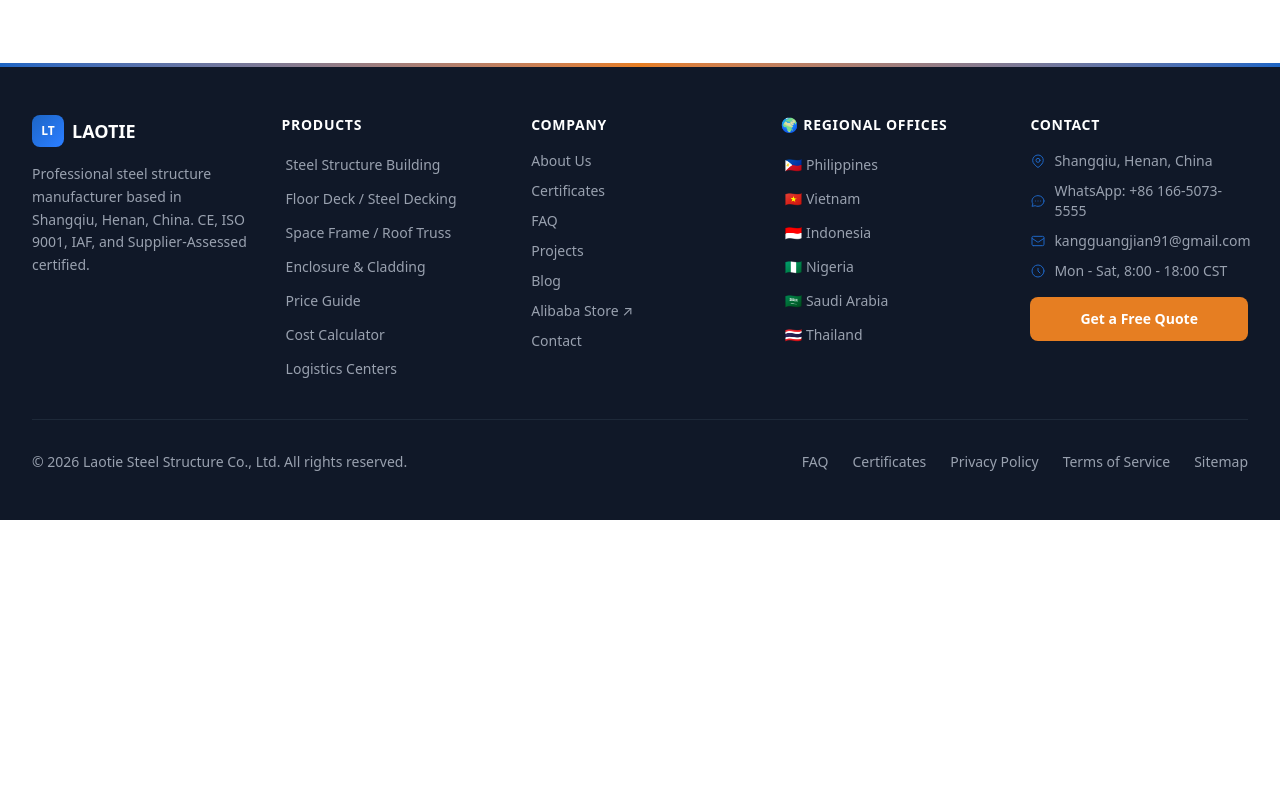
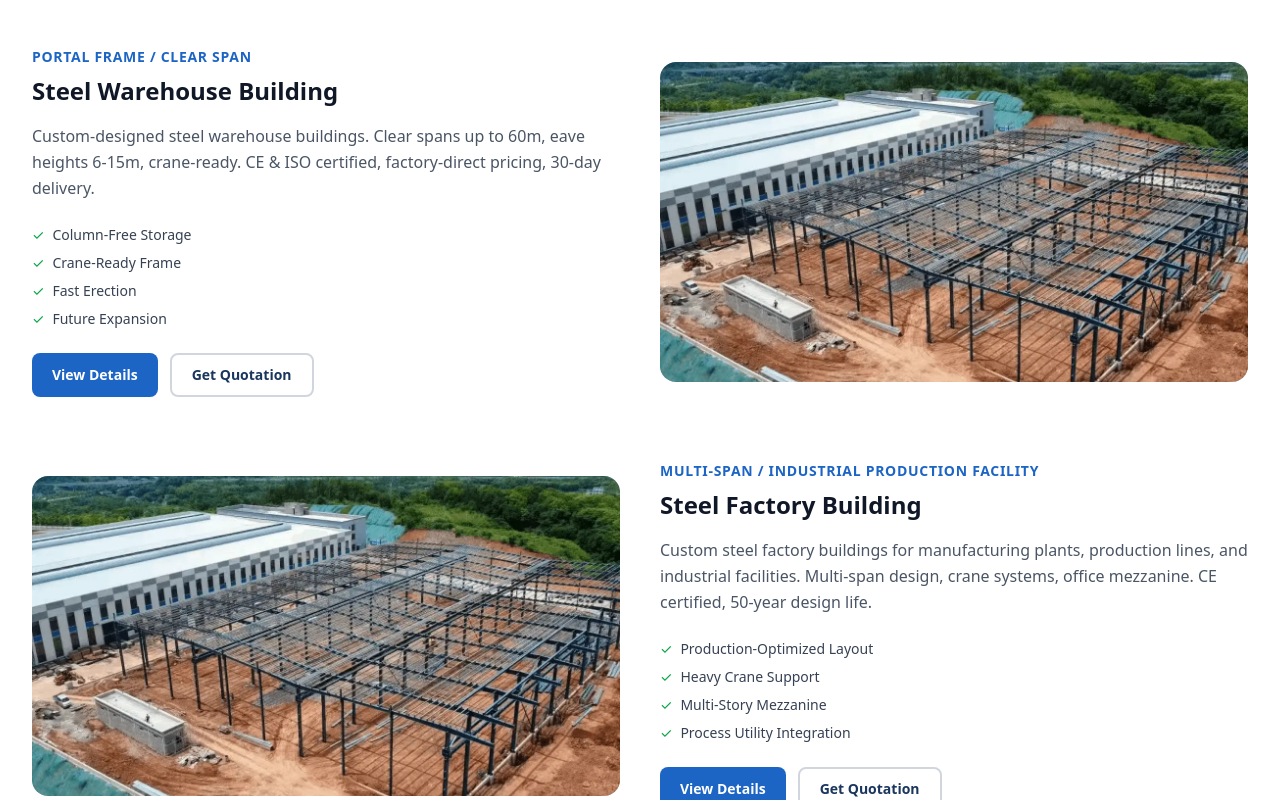
Before and after one commit to kangguangjian91-max/Laotie, a Next.js app: page /products in a window 1280 px wide. Shown: the part 2100-2900 px from the top of the page. Before the commit the page ends 2620 px from the top, so only its background shows below. Built offline with nearby package versions, Linux system fonts and the light colour scheme.

Commit message:
新增3个产品详情页：Steel Warehouse / Factory Building / Workshop + 关联博客 + 价格Schema自适应

```diff
--- a/src/app/products/[slug]/page.tsx
+++ b/src/app/products/[slug]/page.tsx
@@ -82,6 +82,21 @@ const productRelatedBlogs: Record<string, string[]> = {
     "steel-structure-installation-guide-erection-process",
     "ce-iso-certified-steel-structures",
     "factory-tour-5000-tons-monthly-production",
+  ],
+  "steel-warehouse": [
+    "how-to-build-steel-warehouse-step-by-step",
+    "steel-structure-warehouse-design-guide",
+    "steel-structure-cost-per-square-meter-2026",
+  ],
+  "steel-factory-building": [
+    "steel-structure-vs-concrete-building-comparison",
+    "steel-structure-production-china-manufacturing-guide",
+    "steel-structure-installation-guide-erection-process",
+  ],
+  "steel-workshop": [
+    "prefabricated-steel-building-complete-guide",
+    "steel-structure-design-guide-beginners",
+    "steel-structure-cost-guide-2025",
   ],
 };
 
--- a/src/app/products/page.tsx
+++ b/src/app/products/page.tsx
@@ -6,8 +6,8 @@ import { products } from "@/data/products";
 import { ArrowLeft } from "lucide-react";
 
 export const metadata = {
-  title: "Steel Structure Products | Portal Frame, Floor Deck & More",
-  description: "CE & ISO certified steel structure products: portal frame, floor deck, space frame, cladding system. 50-year design life. Request a free quote.",
+  title: "Steel Structure Products | Portal Frame, Factory, Warehouse & More",
+  description: "CE & ISO certified steel structure products: warehouse buildings, factory buildings, workshops, portal frames, floor deck, space frame, cladding system. 50-year design life. Free quote.",
   openGraph: {
     title: "Steel Structure Products | Laotie Steel",
     description: "Portal frame buildings, floor deck systems, space frames, and enclosure cladding. CE & ISO certified, factory direct pricing.",
@@ -44,8 +44,8 @@ const productSchemas = products.map((p, i) => ({
   offers: {
     "@type": "AggregateOffer",
     priceCurrency: "USD",
-    lowPrice: i === 1 ? "8" : i === 3 ? "10" : "25",
-    highPrice: i === 1 ? "15" : i === 3 ? "20" : "110",
+    lowPrice: p.schemaPriceLow,
+    highPrice: p.schemaPriceHigh,
     offerCount: "1",
     availability: "https://schema.org/InStock",
   },
--- a/src/data/products.ts
+++ b/src/data/products.ts
@@ -183,6 +183,133 @@ For cold storage and food processing projects, we supply PIR-cored panels with f
     schemaPriceLow: "10",
     schemaPriceHigh: "20",
   },
+  {
+    slug: "steel-warehouse",
+    title: "Steel Warehouse Building",
+    subtitle: "Portal Frame / Clear Span",
+    description:
+      "Custom-designed steel warehouse buildings. Clear spans up to 60m, eave heights 6-15m, crane-ready. CE & ISO certified, factory-direct pricing, 30-day delivery.",
+    overview: `A well-designed steel warehouse is the backbone of efficient logistics and storage operations. Our steel warehouse buildings are engineered for maximum storage density, operational flexibility, and long-term durability — with clear spans up to 60 meters and zero interior columns.
+
+Every steel warehouse is custom-designed to your specific requirements: dimensions, bay spacing, eave height, mezzanine floors, dock doors, and crane systems. We use advanced 3D modeling and FEA analysis to optimize the structural design for your local wind, snow, and seismic conditions.
+
+All steel warehouse structures are fabricated in our 20,000 sqm factory with 5 production lines running 24/7. Typical lead time is 30 working days from design approval to shipment. Full engineering drawings, erection manual, and remote installation support included.`,
+    specifications: [
+      { label: "Clear Span", value: "Up to 60m (no interior columns)" },
+      { label: "Eave Height", value: "6m, 9m, 12m, 15m standard" },
+      { label: "Bay Spacing", value: "6m — 9m (optimized for cost)" },
+      { label: "Crane Capacity", value: "Up to 50 tons overhead crane" },
+      { label: "Roof Load", value: "0.3 — 2.0 kN/m² (snow/wind design)" },
+      { label: "Steel Grade", value: "Q355B (S355 equivalent), EN 10025" },
+      { label: "Coating System", value: "Epoxy primer + PU topcoat, custom RAL" },
+      { label: "Fire Protection", value: "Intumescent coating / sprinkler-ready" },
+      { label: "Design Life", value: "50 years with standard maintenance" },
+    ],
+    features: [
+      "Column-Free Storage — clear spans up to 60m maximize rack layout flexibility",
+      "Crane-Ready Frame — integrated crane beams and brackets for up to 50T",
+      "Fast Erection — bolted connections, 4-6 weeks on-site for 10,000 sqm",
+      "Future Expansion — bolt-on extensions without disrupting operations",
+      "Mezzanine Compatible — structural provisions for future mezzanine floors",
+      "Dock Leveler Ready — pre-designed loading bay with dock shelters",
+      "Fire-Rated Options — intumescent coating or sprinkler integration",
+    ],
+    applications: [
+      "Distribution centers & logistics hubs",
+      "E-commerce fulfillment warehouses",
+      "Cold storage & temperature-controlled facilities",
+      "Industrial storage & bulk material warehouses",
+      "Cross-dock terminals & transshipment centers",
+    ],
+    image: "/images/product-steel-building.webp",
+    badge: "Most Popular",
+    schemaPriceLow: "25",
+    schemaPriceHigh: "90",
+  },
+  {
+    slug: "steel-factory-building",
+    title: "Steel Factory Building",
+    subtitle: "Multi-Span / Industrial Production Facility",
+    description:
+      "Custom steel factory buildings for manufacturing plants, production lines, and industrial facilities. Multi-span design, crane systems, office mezzanine. CE certified, 50-year design life.",
+    overview: `Modern manufacturing requires factory buildings that are flexible, durable, and cost-effective. Our steel factory buildings are designed for production efficiency — with large uninterrupted floor areas, integrated crane systems, and the ability to accommodate heavy machinery and production lines.
+
+We design multi-span steel structures with column grids optimized for your production layout. Eave heights from 8m to 20m accommodate tall equipment and overhead cranes. Secondary steelwork supports mezzanine offices, HVAC systems, electrical trays, and process piping — all integrated into one coordinated design.
+
+Each steel factory building is engineered to your local building code (IBC, Eurocode, AS/NZS, or GB standard), with full structural calculations and stamped engineering drawings. Factory fabrication ensures consistent quality, and our experienced team provides remote installation guidance for overseas projects.`,
+    specifications: [
+      { label: "Structure Type", value: "Multi-span portal frame / rigid frame" },
+      { label: "Max Width", value: "Unlimited (multi-bay configuration)" },
+      { label: "Eave Height", value: "8m, 10m, 12m, 15m, 18m, 20m" },
+      { label: "Crane System", value: "Single/double girder, up to 100 tons" },
+      { label: "Floor Load", value: "5 — 25 kN/m² (mezzanine / ground slab)" },
+      { label: "Bay Spacing", value: "6m — 12m (customized per production line)" },
+      { label: "Roof System", value: "Insulated sandwich panel / single-skin + insulation" },
+      { label: "Ventilation", value: "Ridge ventilators, turbo vents, louver system" },
+      { label: "Fire Rating", value: "Up to 2-hour fire resistance (intumescent coating)" },
+    ],
+    features: [
+      "Production-Optimized Layout — column grid aligned with production line flow",
+      "Heavy Crane Support — up to 100 tons, with dedicated crane columns",
+      "Multi-Story Mezzanine — office, locker room, and break area integration",
+      "Process Utility Integration — pipe supports, cable trays, HVAC ducts",
+      "Natural Lighting — FRP skylight panels reduce energy costs by 20-30%",
+      "Expandable Design — future production line expansion without major modification",
+      "VOC-Compliant Coating — environmentally friendly paint systems available",
+    ],
+    applications: [
+      "Manufacturing & assembly plants",
+      "Food processing & beverage production facilities",
+      "Automotive & heavy equipment factories",
+      "Electronics & clean room manufacturing",
+      "Pharmaceutical & chemical processing plants",
+    ],
+    image: "/images/product-steel-building.webp",
+    schemaPriceLow: "30",
+    schemaPriceHigh: "100",
+  },
+  {
+    slug: "steel-workshop",
+    title: "Steel Workshop Building",
+    subtitle: "Light Industrial / Maintenance Facility",
+    description:
+      "Cost-effective steel workshop buildings for maintenance shops, repair facilities, small-scale manufacturing, and agricultural workshops. Quick delivery, simple erection, budget-friendly pricing.",
+    overview: `Steel workshop buildings are the most cost-effective solution for light industrial, maintenance, and agricultural applications. Designed for rapid deployment at minimal cost, our steel workshops use standardized components while still offering full customization for your specific needs.
+
+Workshops feature clear spans up to 30m, eave heights from 4m to 10m, and can include overhead cranes up to 10 tons, mezzanine storage, and partitioned office areas. All steelwork is pre-cut, pre-drilled, and pre-coated in our factory — arriving as a complete bolt-together kit ready for erection.
+
+Typical workshop projects ship within 20 working days and can be erected by a small crew in 2-4 weeks. Foundation requirements are minimal — a simple reinforced concrete strip footing is sufficient for most applications. Complete erection drawings and remote support included with every order.`,
+    specifications: [
+      { label: "Clear Span", value: "9m, 12m, 15m, 18m, 24m, 30m" },
+      { label: "Eave Height", value: "4m, 5m, 6m, 7.5m, 10m" },
+      { label: "Frame Type", value: "Tapered portal frame / hot-rolled section" },
+      { label: "Crane Option", value: "Underhung crane up to 5T, gantry up to 10T" },
+      { label: "Roof Cladding", value: "0.47mm profiled steel sheet + insulation" },
+      { label: "Wall Cladding", value: "0.42mm profiled steel sheet / sandwich panel" },
+      { label: "Door Options", value: "Roller shutter, sliding, sectional overhead" },
+      { label: "Foundation", value: "Simple strip footing (minimal earthworks)" },
+      { label: "Delivery Time", value: "20 working days from design approval" },
+    ],
+    features: [
+      "Budget-Friendly — standardized design reduces engineering and fabrication cost",
+      "Quick Delivery — 20 working days from design to shipment",
+      "Simple Erection — small crew can complete in 2-4 weeks",
+      "Flexible Layout — partition options for office, storage, and work areas",
+      "Crane Ready — underhung or gantry crane provisions at low cost",
+      "Minimal Foundation — lower site preparation cost than heavy industrial builds",
+      "Future Expandable — bolt-on extensions at any time",
+    ],
+    applications: [
+      "Maintenance & repair workshops",
+      "Agricultural machinery sheds & equipment storage",
+      "Small-scale manufacturing & fabrication shops",
+      "Vehicle garages & fleet maintenance facilities",
+      "Community workshops & training centers",
+    ],
+    image: "/images/product-steel-building.webp",
+    schemaPriceLow: "20",
+    schemaPriceHigh: "65",
+  },
 ];
 
 export function getProductBySlug(slug: string): Product | undefined {
```
